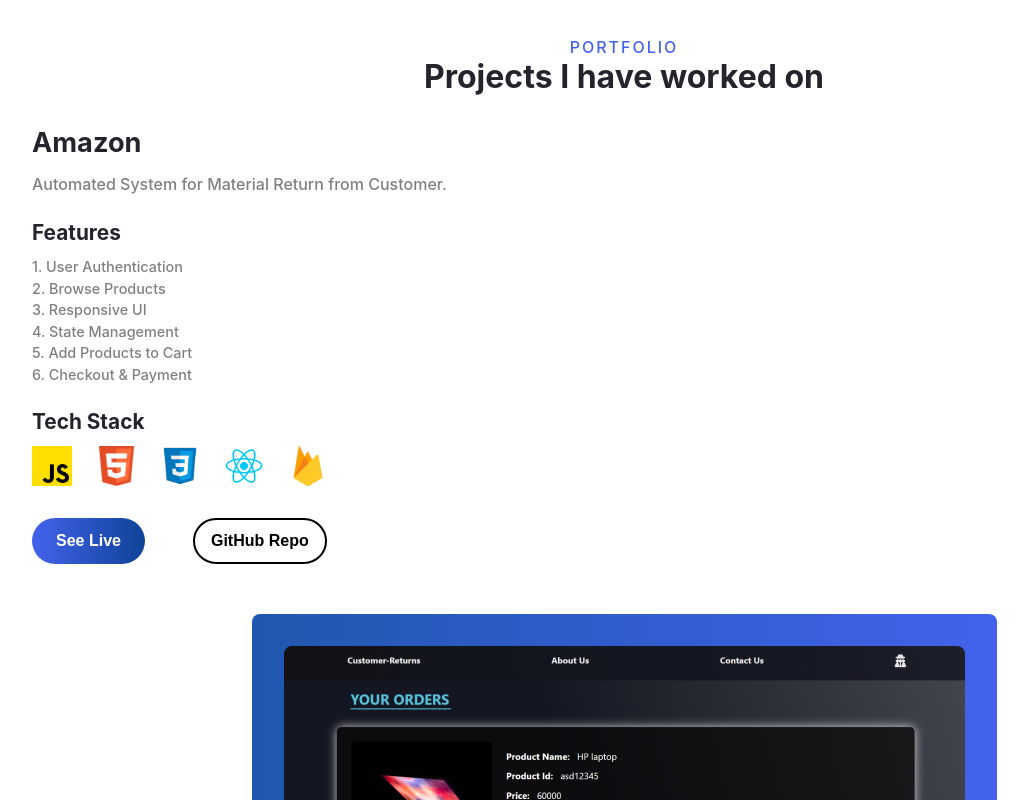
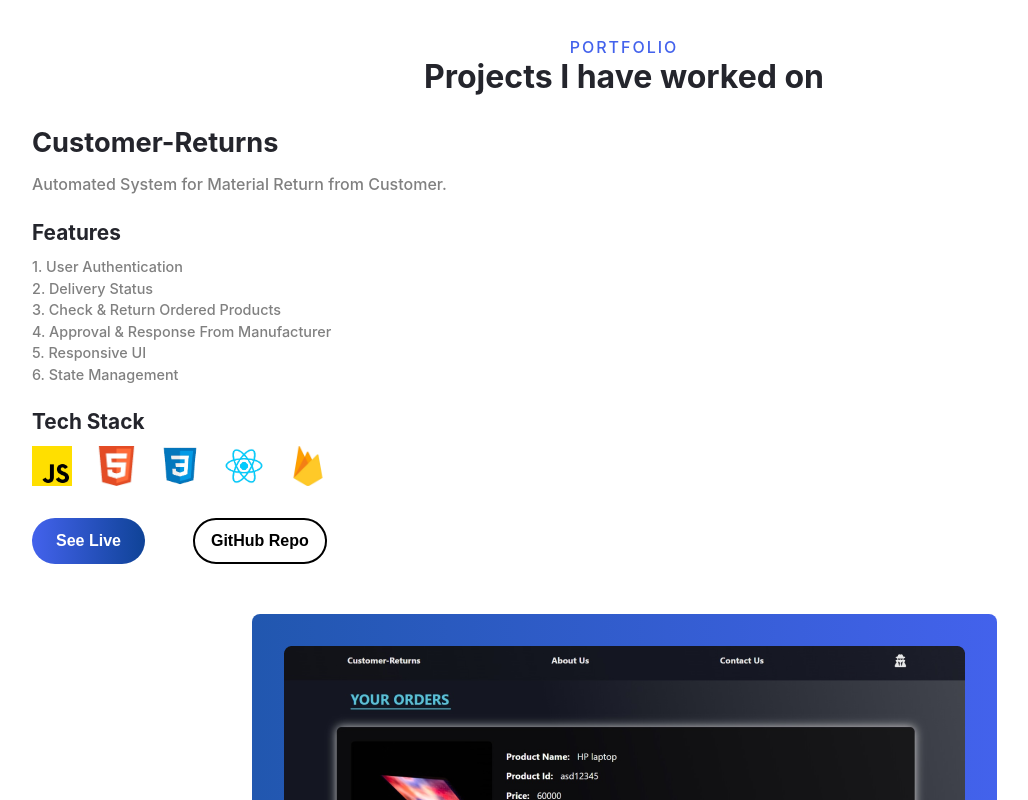
Before and after one commit to Deekshith-S-Shetty/portfolio, a React (Create React App) app: page / in a window 1280 px wide. Shown: the part 1240-2040 px from the top of the page, without its empty margins (16-1044 px from the left). Built offline with nearby package versions, Linux system fonts and the light colour scheme.

Commit message:
Add customer-returns project and its information to the portfolio section

```diff
--- a/src/Components/Portfolio.js
+++ b/src/Components/Portfolio.js
@@ -11,19 +11,19 @@
       </div>
 
       <Project
-        title={"Amazon"}
+        title={"Customer-Returns"}
         desc={"Automated System for Material Return from Customer."}
         features={[
           "User Authentication",
-          "Browse Products",
+          "Delivery Status",
+          "Check & Return Ordered Products",
+          "Approval & Response From Manufacturer",
           "Responsive UI",
           "State Management",
-          "Add Products to Cart",
-          "Checkout & Payment",
         ]}
         techStack={["javaScript", "html", "css", "react", "firebase"]}
-        liveLink={"https://fir-2bbb7.web.app/"}
-        repoLink={"github.com/deekshith-S-Shetty/amazon"}
+        liveLink={"https://customerreturn-97bdd.web.app/"}
+        repoLink={"https://github.com/Deekshith-S-Shetty/Customer-Returns"}
       />
     </div>
   );
--- a/src/Components/Project.css
+++ b/src/Components/Project.css
@@ -73,11 +73,12 @@
 }
 
 .project-image {
-  flex: 60%;
+  flex: 50%;
   display: flex;
   align-items: center;
   justify-content: center;
   margin: 50px 0 0;
+  width: 100%;
 }
 
 .project-image-container {
```
Also changed, not shown: public/Images/Customer-Returns.png (renamed from public/Images/amazon.png).
